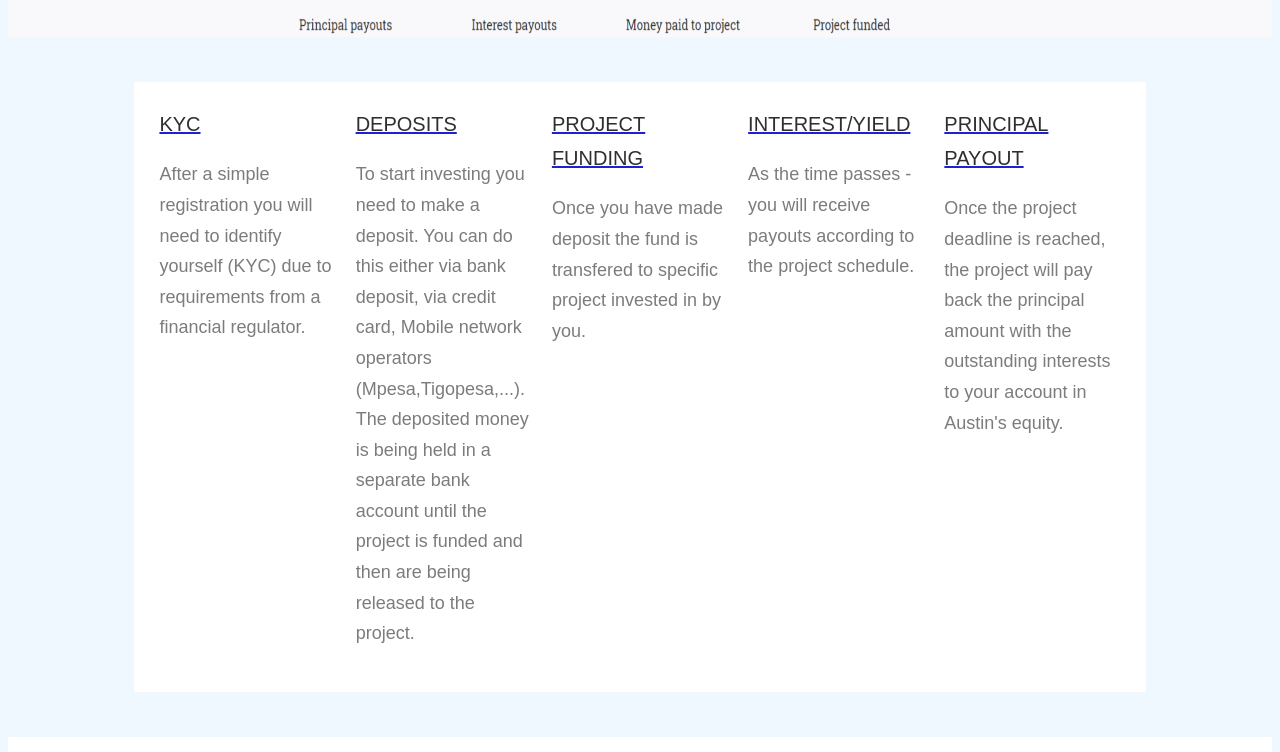
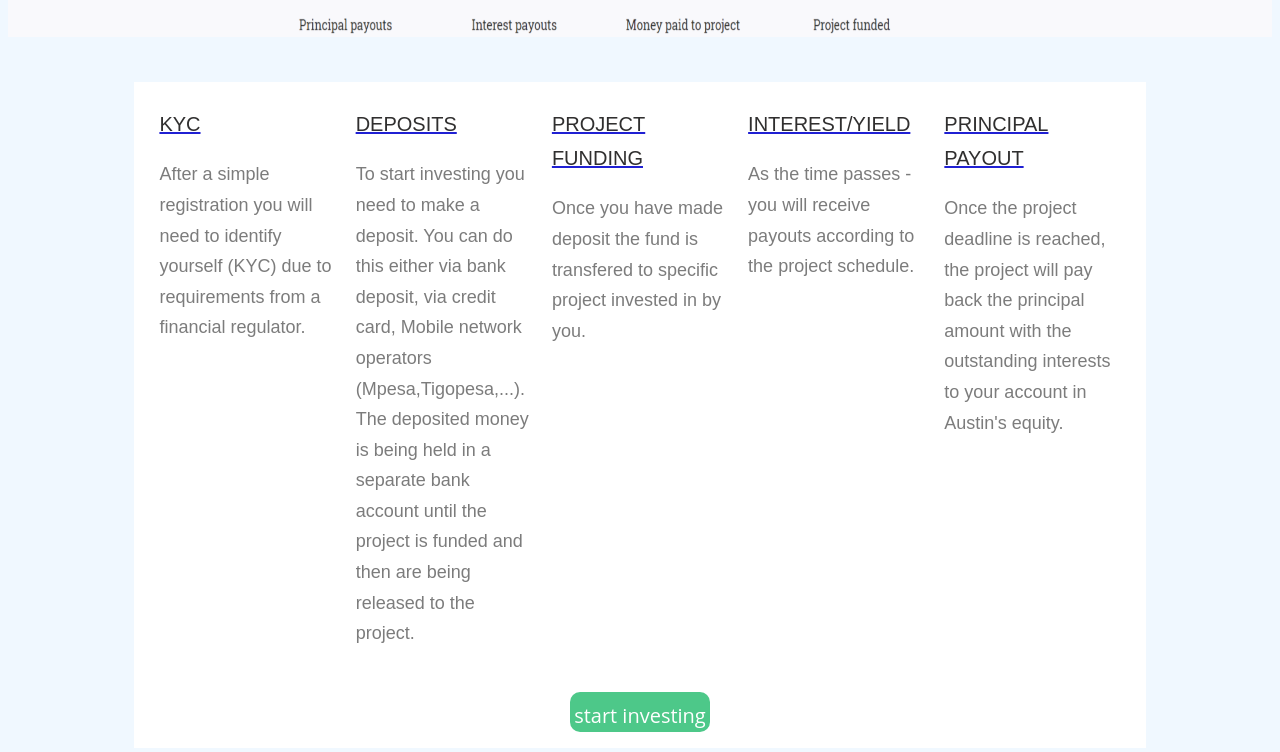
Before and after one commit to austin-sanga/fundable, a plain HTML site: page codebase/howitworks.html in a window 1280 px wide. Shown: the part 611-1363 px from the top of the page. Drawn offline with Linux system fonts and the light colour scheme.

Commit message:
finished html and css touches now statrting js

```diff
--- a/codebase/howitworks.html
+++ b/codebase/howitworks.html
@@ -33,6 +33,7 @@
 
 
     <div class="wrapper">
+        <div class="main-itworks-columns">
       <div class="itworks-columns">
 <div class="itworkcolumn">
     <h9>KYC</h9>
@@ -53,6 +54,12 @@
 <div class="itworkcolumn">
     <h9>PRINCIPAL PAYOUT</h9>
     <P class="iwc-p">Once the project deadline is reached, the project will pay back the principal amount with the outstanding interests to your account in Austin's equity.</P>
+</div>
+      </div>
+
+
+<div align="center" class="register-itwork" >
+    <a href="register.html" class="register-itworks">start investing</a>
 </div>
 
       </div>
--- a/codebase/style.css
+++ b/codebase/style.css
@@ -10,6 +10,7 @@ nav {
     height:80px;
     background-color: #ffff;
     padding-bottom: 0%;
+
 }
 
 ul{
@@ -262,7 +263,7 @@ article{
   background-color: white;
   display: grid;
   grid-template-columns: 1fr 1fr 1fr 1fr 1fr;
-  margin: 45px 0px 45px;
+  /* margin: 45px 0px 45px; */
 
 }
 
@@ -270,6 +271,13 @@ article{
   padding: 10px;
   line-height: 1.7;
 }
+
+.main-itworks-columns{
+  background-color: white;
+  margin: 45px 0px 45px;
+
+}
+
 h9{
   text-decoration: underline rgb(32, 32, 211);
   font-size: 20px;
@@ -281,3 +289,18 @@ h9{
   font-size: 18px;
   color: #7c7c7c;
 }
+
+.register-itwork{
+  padding-bottom: 1em;
+}
+
+
+.register-itworks{
+  background:#4DC889; border:none; border-radius: 10px; width:140px; height:30px; cursor:pointer; font-family:open Sans; font-weight:700px; font-size:20px; color:#FFFFFF;
+  display: block; text-decoration: none; padding-top:10px ;
+
+}
+
+.register-itworks:hover{
+  background:darkgreen;
+}
```
